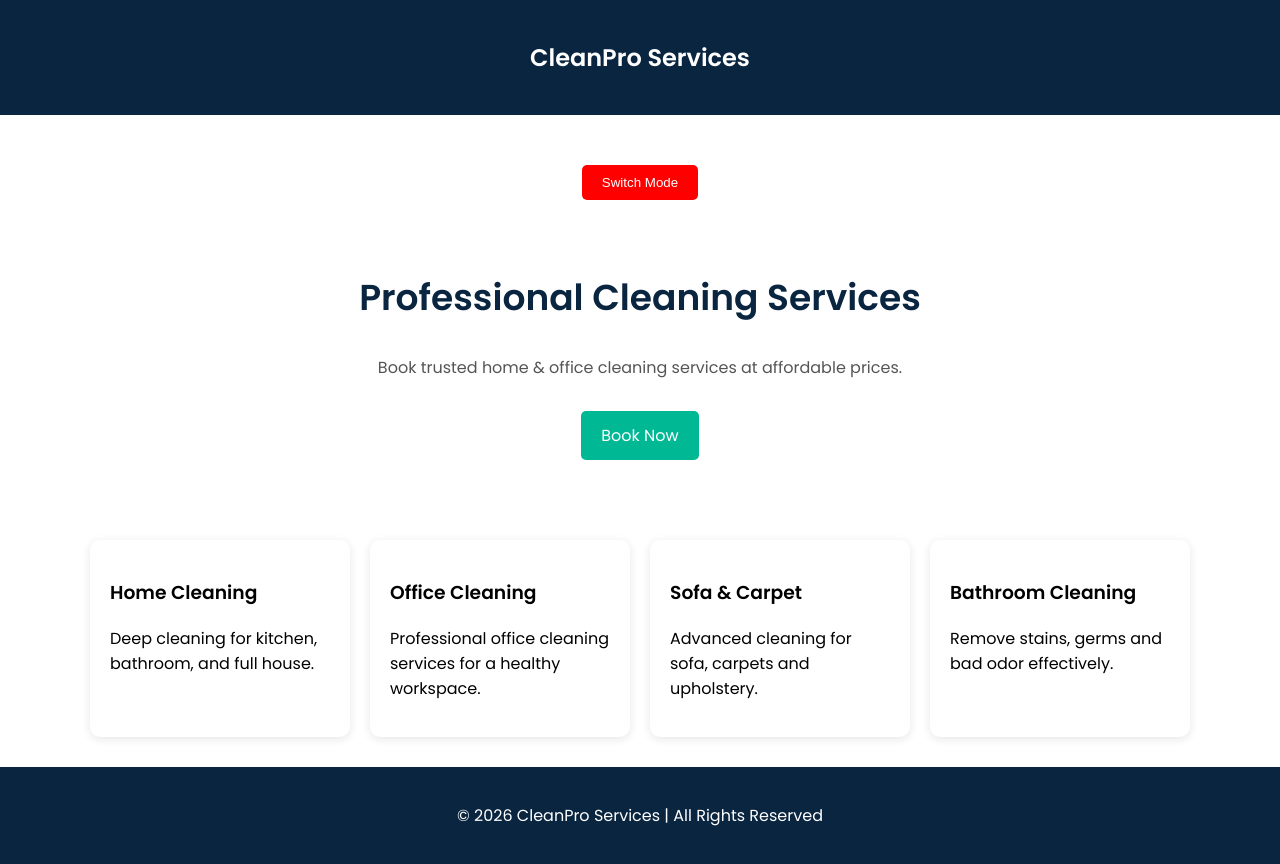
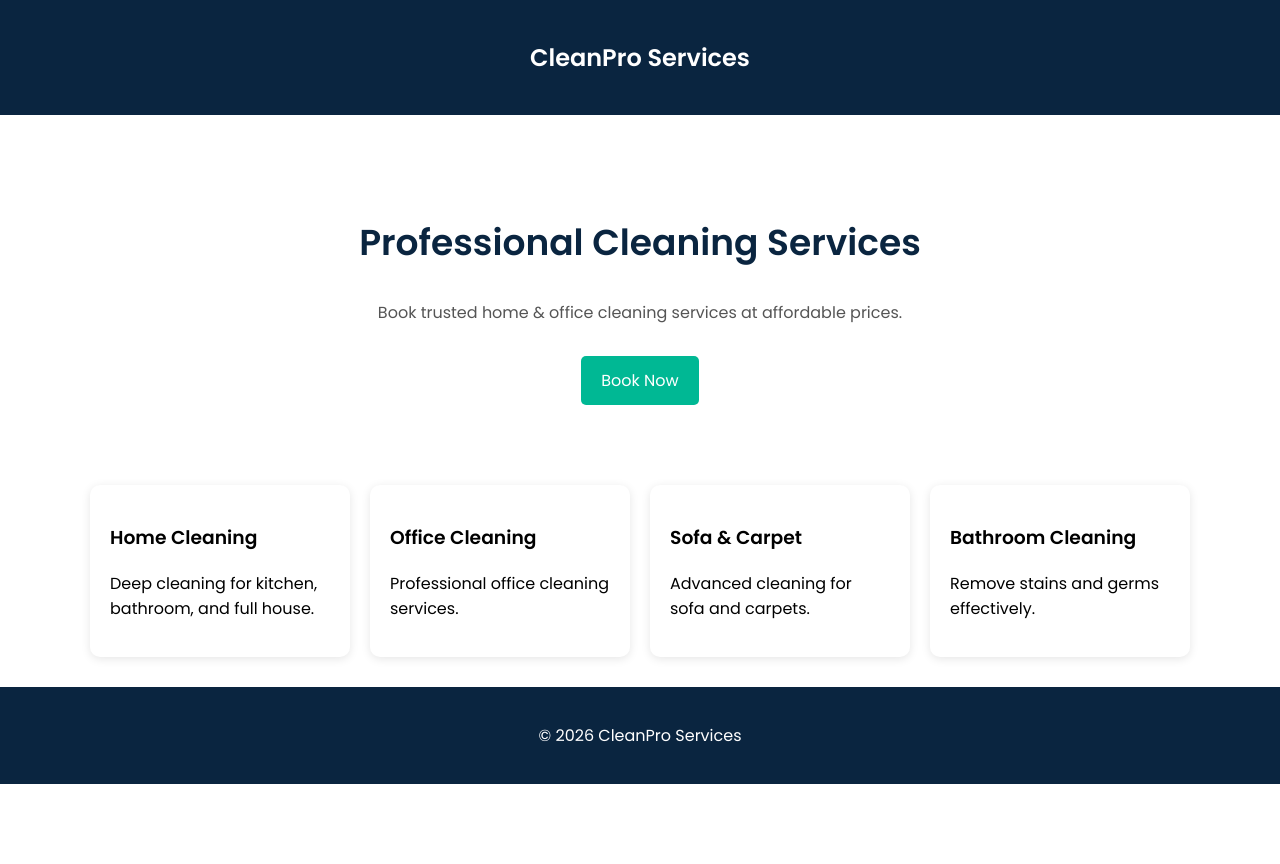
Before and after one commit to rangercoster/innings-a, a plain HTML site: page index.html in a window 1280 px wide. After the commit the page ends 800 px from the top, so only its background shows below. Drawn offline with Linux system fonts and the light colour scheme.

Commit message:
Update index.html

```diff
--- a/index.html
+++ b/index.html
@@ -3,9 +3,7 @@
 <head>
   <meta charset="UTF-8">
   <meta name="viewport" content="width=device-width, initial-scale=1.0">
-  <title>Best Cleaning Services in India | Home & Office Cleaning</title>
-
-  <meta name="description" content="Professional home and office cleaning services. Book trusted cleaners near you. Affordable, reliable and fast service.">
+  <title>Best Cleaning Services in India</title>
 
   <link href="https://fonts.googleapis.com/css2?family=Poppins:wght@300;400;600&display=swap" rel="stylesheet">
 
@@ -72,21 +70,7 @@
       box-shadow: 0px 2px 10px rgba(0,0,0,0.1);
     }
 
-    .toggle-box {
-      text-align: center;
-      margin-top: 20px;
-    }
-
-    .toggle-btn {
-      padding: 10px 20px;
-      background: red;
-      color: white;
-      border: none;
-      cursor: pointer;
-      border-radius: 5px;
-    }
-
-    /* FULL SCREEN AD */
+    /* 🔥 FULL SCREEN AD */
     #adSection {
       position: fixed;
       top: 0;
@@ -96,20 +80,23 @@
       display: none;
       justify-content: center;
       align-items: center;
-      background: #310300;
+      background: #5a0f0f; /* image bg match */
       cursor: pointer;
       z-index: 9999;
     }
 
+    /* ✅ NO CROP IMAGE FIX */
     #adSection img {
-      width: 100vw;
-      height: 100vh;
-      object-fit: cover;
+      width: 100%;
+      height: 100%;
+      object-fit: contain; /* 🔥 main fix */
+      max-width: 100%;
+      max-height: 100%;
       pointer-events: none;
     }
 
-    /* 📱 MOBILE + TABLET ONLY (SHOW AD) */
-    @media (max-width: 1024px) {
+    /* 📱 ONLY MOBILE SHOW AD */
+    @media (max-width: 767px) {
       #adSection {
         display: flex;
       }
@@ -125,12 +112,6 @@
 
 <div class="container" id="container">
 
-  <div class="toggle-box">
-    <button class="toggle-btn" onclick="toggleAd()">Switch Mode</button>
-  </div>
-
-  <div id="mainContent">
-
   <section class="hero">
     <h1>Professional Cleaning Services</h1>
     <p>Book trusted home & office cleaning services at affordable prices.</p>
@@ -145,63 +126,52 @@
 
     <div class="card">
       <h3>Office Cleaning</h3>
-        <p>Professional office cleaning services for a healthy workspace.</p>
+      <p>Professional office cleaning services.</p>
     </div>
 
     <div class="card">
       <h3>Sofa & Carpet</h3>
-        <p>Advanced cleaning for sofa, carpets and upholstery.</p>
+      <p>Advanced cleaning for sofa and carpets.</p>
     </div>
 
     <div class="card">
       <h3>Bathroom Cleaning</h3>
-        <p>Remove stains, germs and bad odor effectively.</p>
+      <p>Remove stains and germs effectively.</p>
     </div>
   </section>
 
 </div>
 
-</div>
-
 <footer id="footer">
-  <p>© 2026 CleanPro Services | All Rights Reserved</p>
+  <p>© 2026 CleanPro Services</p>
 </footer>
 
-<!-- AD -->
+<!-- 🔥 AD SECTION -->
 <div id="adSection" onclick="goToWhatsApp()">
   <img src="innings1111.png" alt="Offer">
 </div>
 
 <script>
-  let isAdMode = true;
-
-  function isMobileOrTablet() {
-    return window.innerWidth <= 1024;
+  function isMobile() {
+    return window.innerWidth <= 767;
   }
 
   function updateUI() {
-
-    if (isMobileOrTablet() && isAdMode) {
-      // SHOW AD (mobile only)
+    if (isMobile()) {
+      // 📱 MOBILE → show ad
       document.getElementById("header").style.display = "none";
       document.getElementById("footer").style.display = "none";
       document.getElementById("container").style.display = "none";
       document.getElementById("adSection").style.display = "flex";
       document.body.style.overflow = "hidden";
     } else {
-      // SHOW WEBSITE (desktop OR after toggle)
+      // 💻 DESKTOP → show website
       document.getElementById("header").style.display = "block";
       document.getElementById("footer").style.display = "block";
       document.getElementById("container").style.display = "block";
       document.getElementById("adSection").style.display = "none";
       document.body.style.overflow = "auto";
     }
-
-  }
-
-  function toggleAd() {
-    isAdMode = !isAdMode;
-    updateUI();
   }
 
   function goToWhatsApp() {
```
Lines whose indentation alone changed are shown as unchanged.
